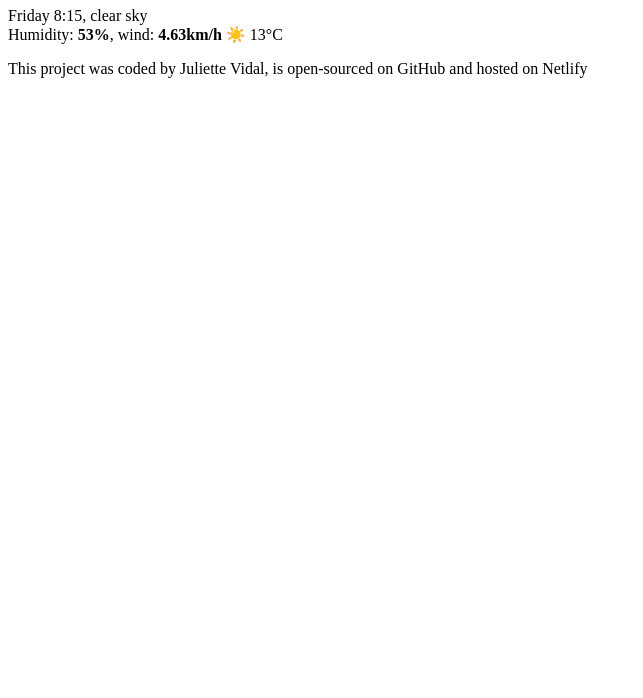
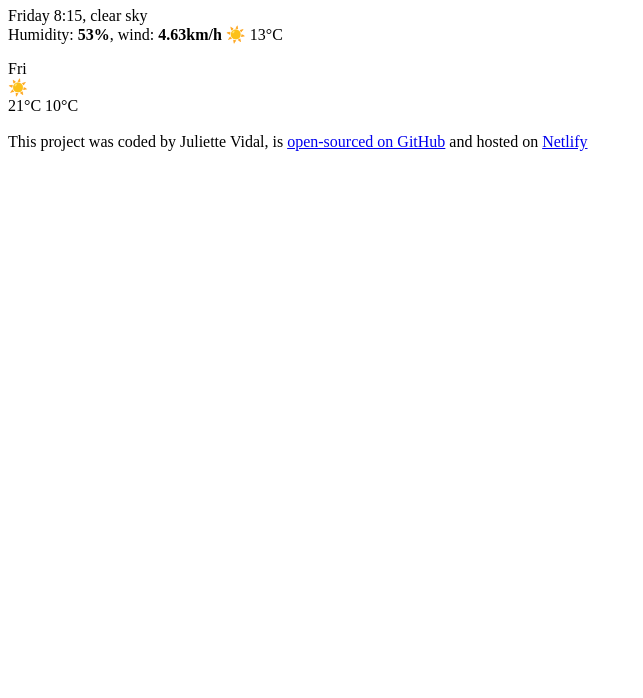
Before and after one commit to julietteladiv/Final-Weather-Project, a plain HTML site: page index.html in a window 1280 px wide. Shown: the part 102-800 px from the top of the page, without its empty margins (0-643 px from the left). Drawn offline with Linux system fonts and the light colour scheme.

Commit message:
add link to html

```diff
--- a/index.html
+++ b/index.html
@@ -18,9 +18,20 @@
       <strong>4.63km/h</strong>
       ☀️ 13°C
     </p>
+    <div class="Forecast">Fri <br />☀️ <br />21°C 10°C</div>
+    <br />
     <footer>
-      This project was coded by Juliette Vidal, is open-sourced on GitHub and
-      hosted on Netlify
+      This project was coded by Juliette Vidal, is
+      <a
+        href="https://github.com/julietteladiv/Final-Weather-Project"
+        target="_blank"
+      >
+        open-sourced on GitHub</a
+      >
+      and hosted on
+      <a href="https://weather-forecast-final-jv.netlify.app/" target="_blank"
+        >Netlify</a
+      >
     </footer>
   </body>
 </html>
```
